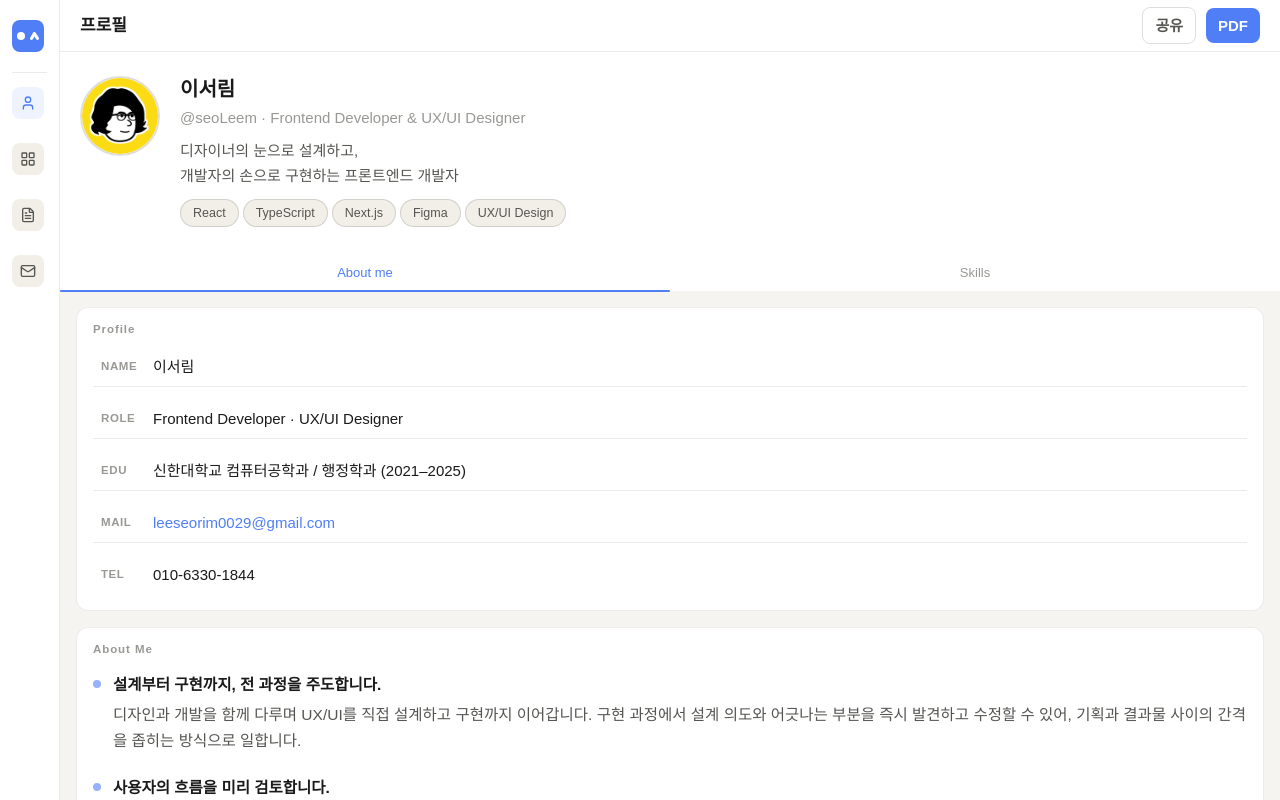
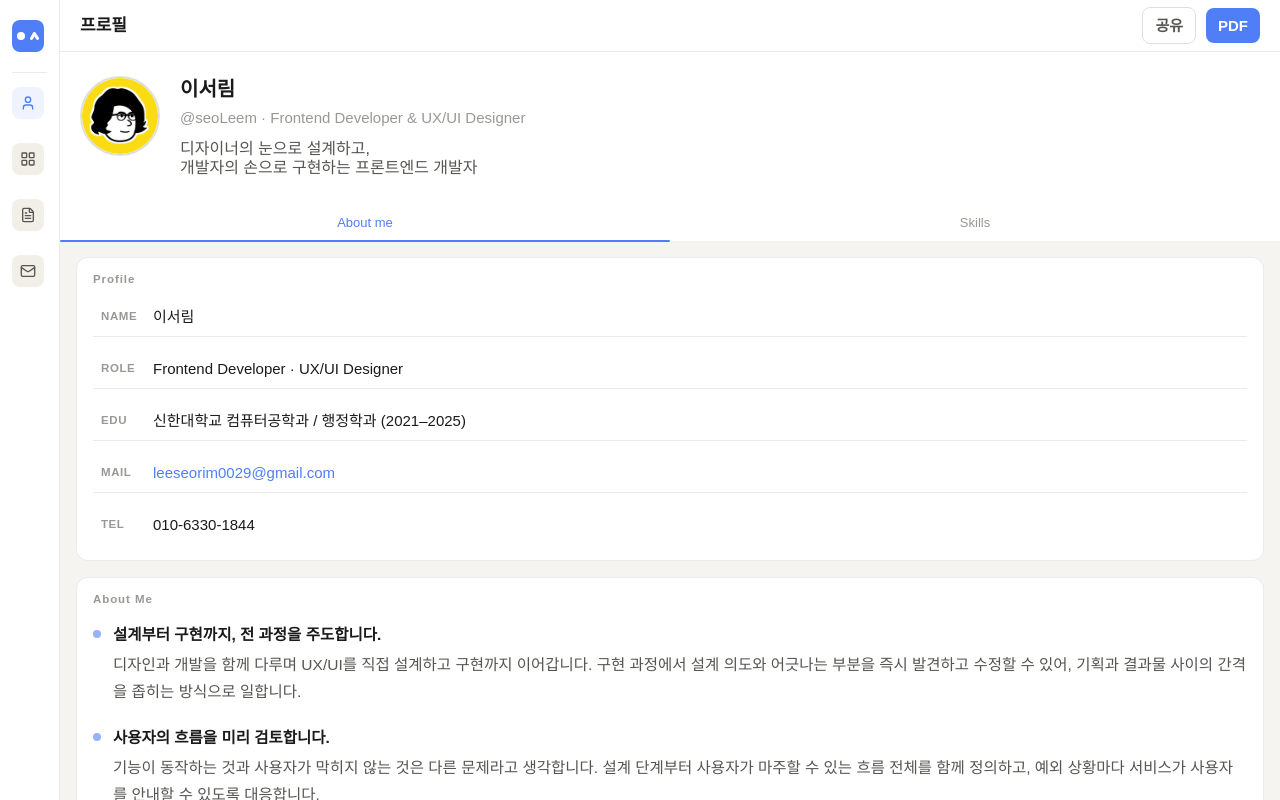
Before and after one commit to Leeseoleem/portfolio-leeseoleem, a React (Vite) app: page / in a window 1280 px wide. Built offline with nearby package versions, Linux system fonts and the light colour scheme; a web font is replaced by a local one.

Commit message:
fix: bio 텍스트 조정

```diff
--- a/src/components/profiles/ProfileHeader.tsx
+++ b/src/components/profiles/ProfileHeader.tsx
@@ -20,21 +20,9 @@ export function ProfileHeader() {
             {PROFILE.handle} · {PROFILE.role}
           </p>
         </div>
-        <p className="text-body text-ink2 leading-[1.65] whitespace-pre-line">
+        <p className="text-tweet font-medium text-ink2 leading-[1.2] whitespace-pre-line">
           {PROFILE.bio}
         </p>
-
-        {/* 스킬 */}
-        <div className="flex gap-1 flex-wrap mt-0.5">
-          {PROFILE.skills.map((skill) => (
-            <span
-              key={skill}
-              className="px-3 py-1 rounded-full text-meta text-ink2 border border-border-med bg-bg-sub"
-            >
-              {skill}
-            </span>
-          ))}
-        </div>
       </div>
     </div>
   );
```
